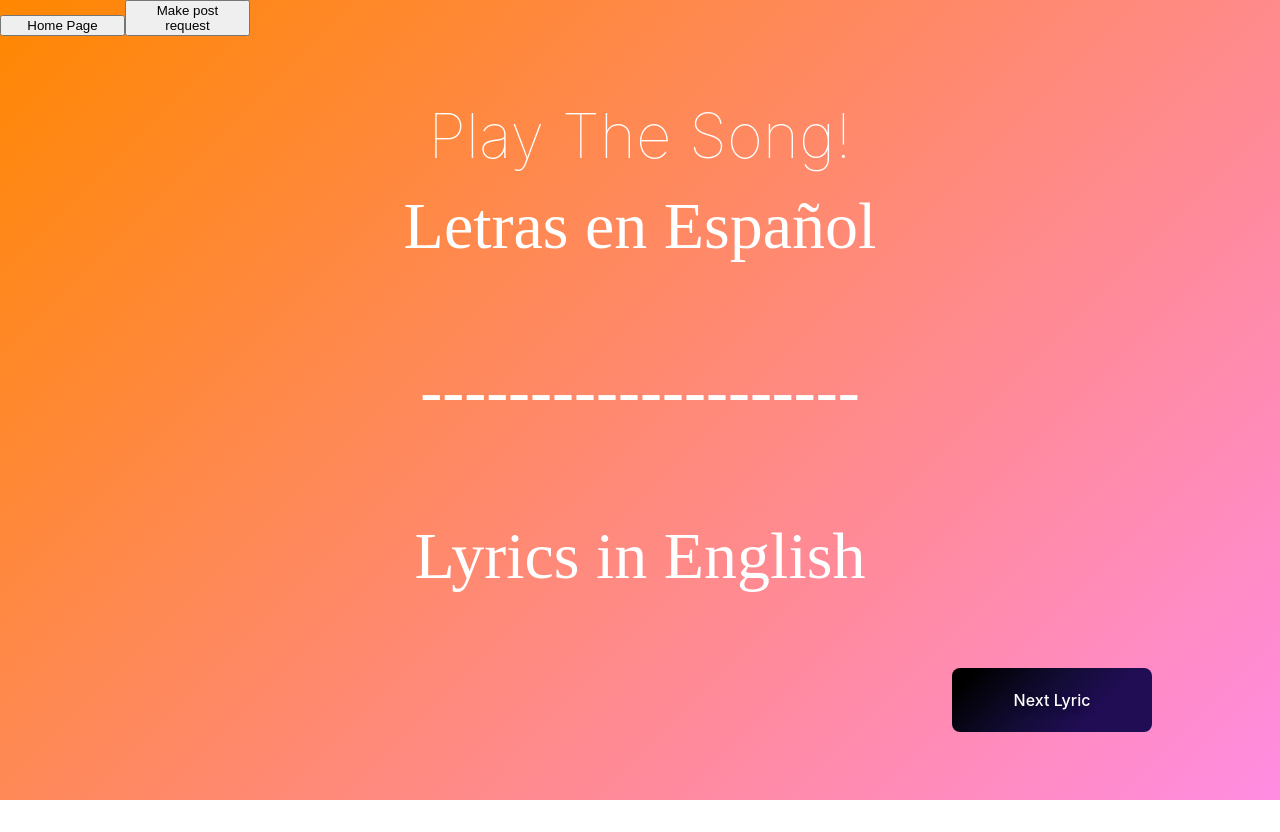
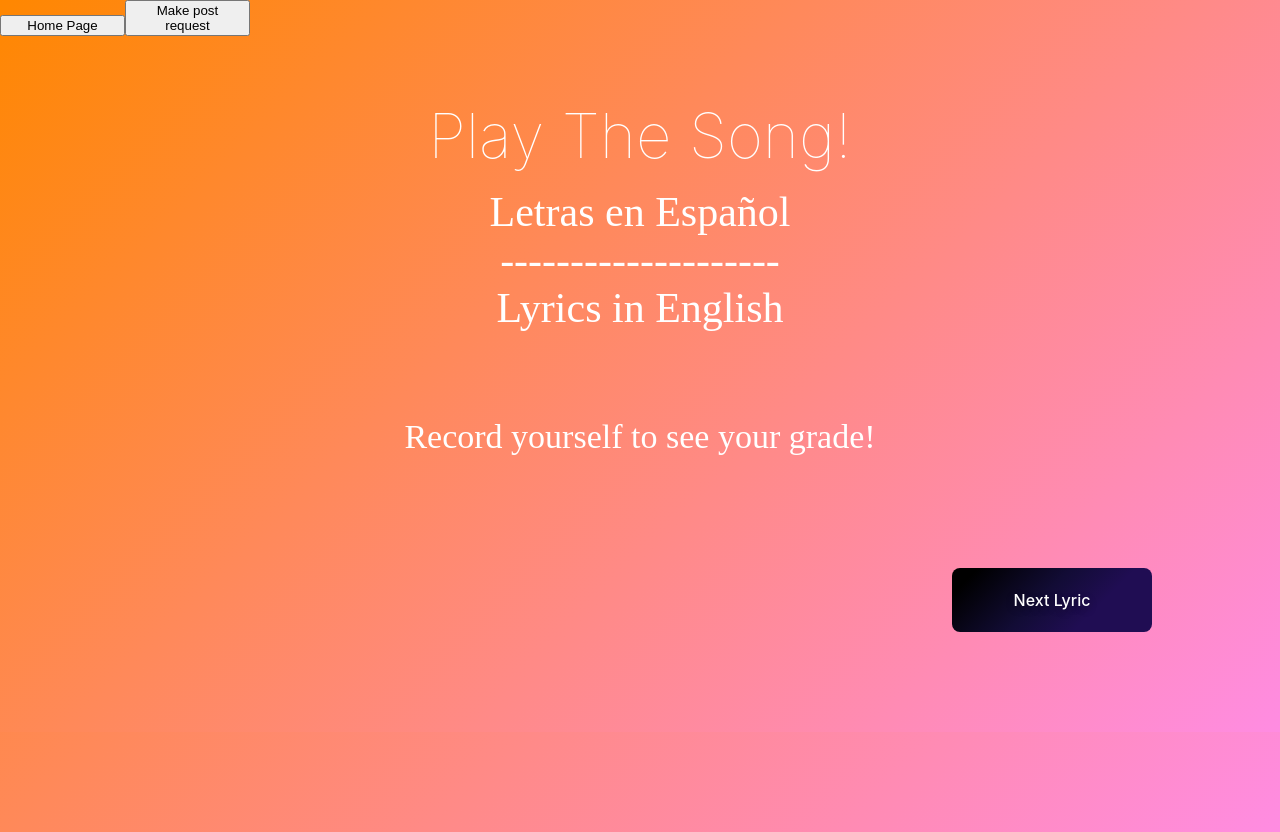
Before and after one commit to AnanyaKakaveti/GTX, a React (Create React App) app in the folder frontend/: page /play in a window 1280 px wide. Before the commit the page ends 800 px from the top, so only its background shows below. Built offline with nearby package versions, Linux system fonts and the light colour scheme.

Commit message:
Create recording functionality and fully connected with backend

```diff
--- a/frontend/src/App.css
+++ b/frontend/src/App.css
@@ -33,8 +33,9 @@
 .gradient-background {
   background: linear-gradient(135deg, #ff8700, #ff8ce2);
   /* background: linear-gradient(135deg, #ff8700, #ff8cb9); */
-  height: 100vh;
+  height: 100%;
   width: 100vw;
+  padding-bottom: 100px;
 }
 
 .lyric {
@@ -44,8 +45,20 @@
   margin-top: 15px;
   white-space: pre-wrap;
   text-align: center;
+  flex-direction: column;
   height: 150px;
-  font-size: calc(10px + 7vmin);
+  font-size: calc(10px + 4vmin);
+}
+
+.grade {
+  color: white;
+  font-weight: 200;
+  font-family: contemporary;
+  margin-top: calc(40px + 5vmin);
+  white-space: pre-wrap;
+  text-align: center;
+  height: 150px;
+  font-size: calc(10px + 3vmin);
 }
 
 .App-link {
--- a/frontend/src/App.js
+++ b/frontend/src/App.js
@@ -8,7 +8,7 @@ import Play from "./pages/Play";
 function App() {
   return (
 
-    <div className="App">
+    <div className="gradient-background">
       <div className="gradient-background">
         <BrowserRouter>
         {/* <Nav/> */}
--- a/frontend/src/pages/Play.js
+++ b/frontend/src/pages/Play.js
@@ -10,6 +10,8 @@ const Play = () => {
     const [lyricE, setLyricE] = useState("Lyrics in English");
     // const counter = useRef(0);
     const [counter, setCounter] = useState(0);
+    const [response, setResponse] = useState([]);
+    const [grade, setGrade] = useState("Record yourself to see your grade!");
 
     useEffect(() => {
         fetch(raw)
@@ -23,9 +25,11 @@ const Play = () => {
     }, [])
 
     async function changeLyric() {
+        setGrade("Record yourself to see your grade!");
         incrementCounter();
         setLyric(allLyrics.split('\n')[counter] + "\n" + allLyrics.split('\n')[counter + 1]);
         incrementCounter();
+        console.log(response);
     }
 
     const incrementCounter = () => {
@@ -33,32 +37,50 @@ const Play = () => {
         console.log(counter);
     }
 
-    const [response, setResponse] = useState([]);
-
     const submit = () => {
-
-        var url = 'http://127.0.0.1:5000/api/get_user_input/Hola';
+        var url = 'http://127.0.0.1:5000/api/get_user_input/' + lyric;
         console.log("submitting ", url);
         axios.get(url)
             .then((res) => {
                 setResponse(res.data.message);
                 console.log(response);
+                messageGrade();
             })
             .catch((error) => {
                 console.error(error);
             });
 
+    };
 
-    };
+    const messageGrade = () => {
+        // console.log(response);
+        if (response == 100) {
+            setGrade("Amazing! You sang it perfectly!");
+        }
+        else if (response >= 75 && response < 100) {
+            setGrade("Great job! You did pretty good!");
+        }
+        else if (response >= 40 && response < 75) {
+            setGrade("Nice going! Keep practicing to get better!");
+        }
+        else if (response < 40) {
+            setGrade("Your pronunciation could be better!");
+        }
+        else {
+            setGrade("didn't work");
+        }
+    }
 
 
 
 
     return (
     <div className="App">
+        <Link to="/">
         <button style={{width: 125}}>
             Home Page
         </button>
+        </Link>
         <button style={{width: 125}} onClick={submit}>
             Make post request
         </button>
@@ -66,13 +88,14 @@ const Play = () => {
 
         <div className="center">
             Play The Song!
-            <Link to="/">
-
-            </Link>
         </div>
-            <div className="lyric">{lyric}</div>
-            <div className="lyric">--------------------</div>
-            <div className="lyric">{lyricE}</div>
+            <div className="lyric">
+                <div>{lyric}</div>
+                <div>--------------------</div>
+                <div>{lyricE}</div>
+            </div>
+            <div className="grade">{grade}</div>
+            {/* <button className="lyric" onClick={messageGrade}>Submit</button> */}
             <div className= "right">
                 <button className= "button-36" onClick={changeLyric}>Next Lyric</button>
                 {/* <button class="button-36" role="button">Button 36</button> */}
```
Also changed, not shown: 2 other files (tests, documents, lock files or other folders).
